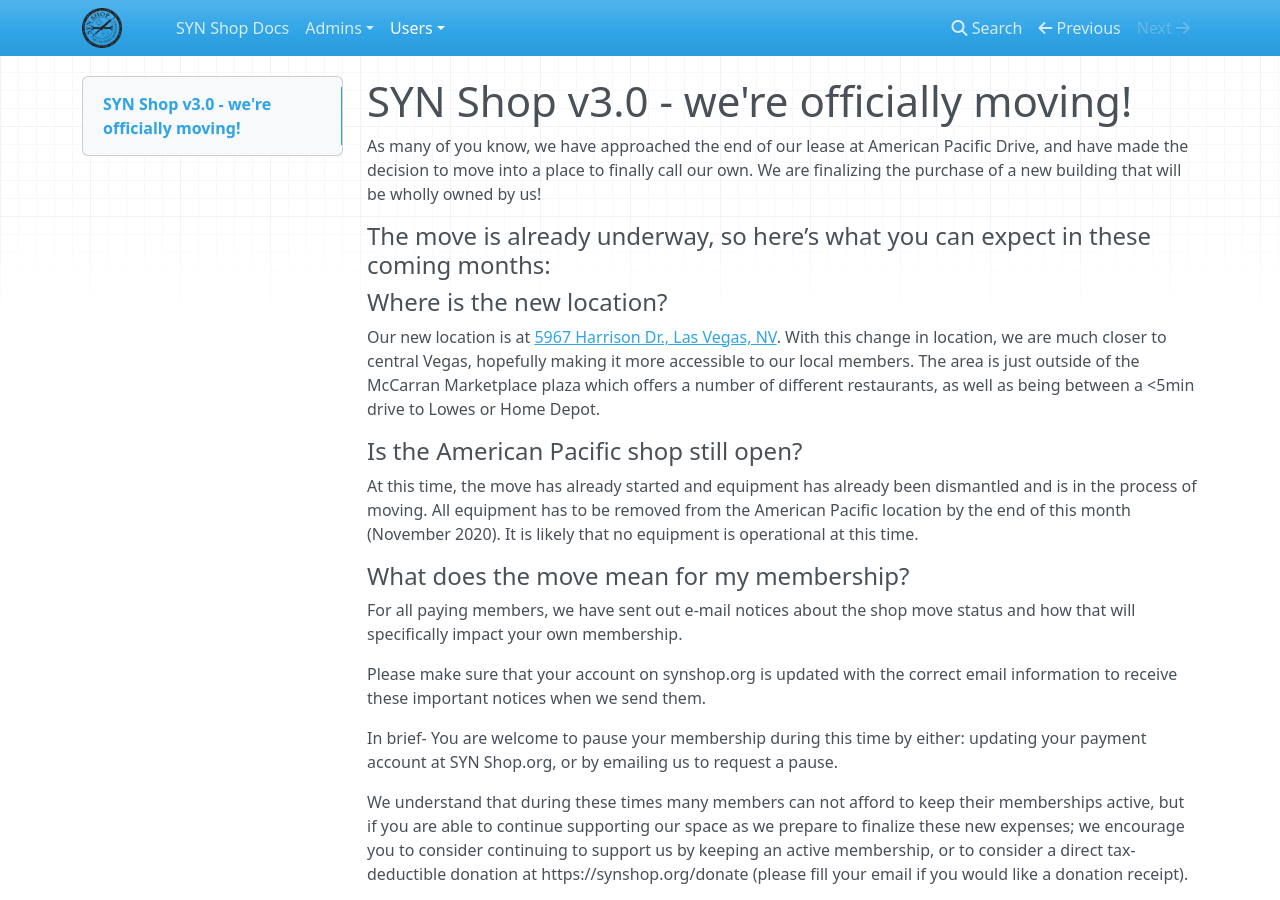
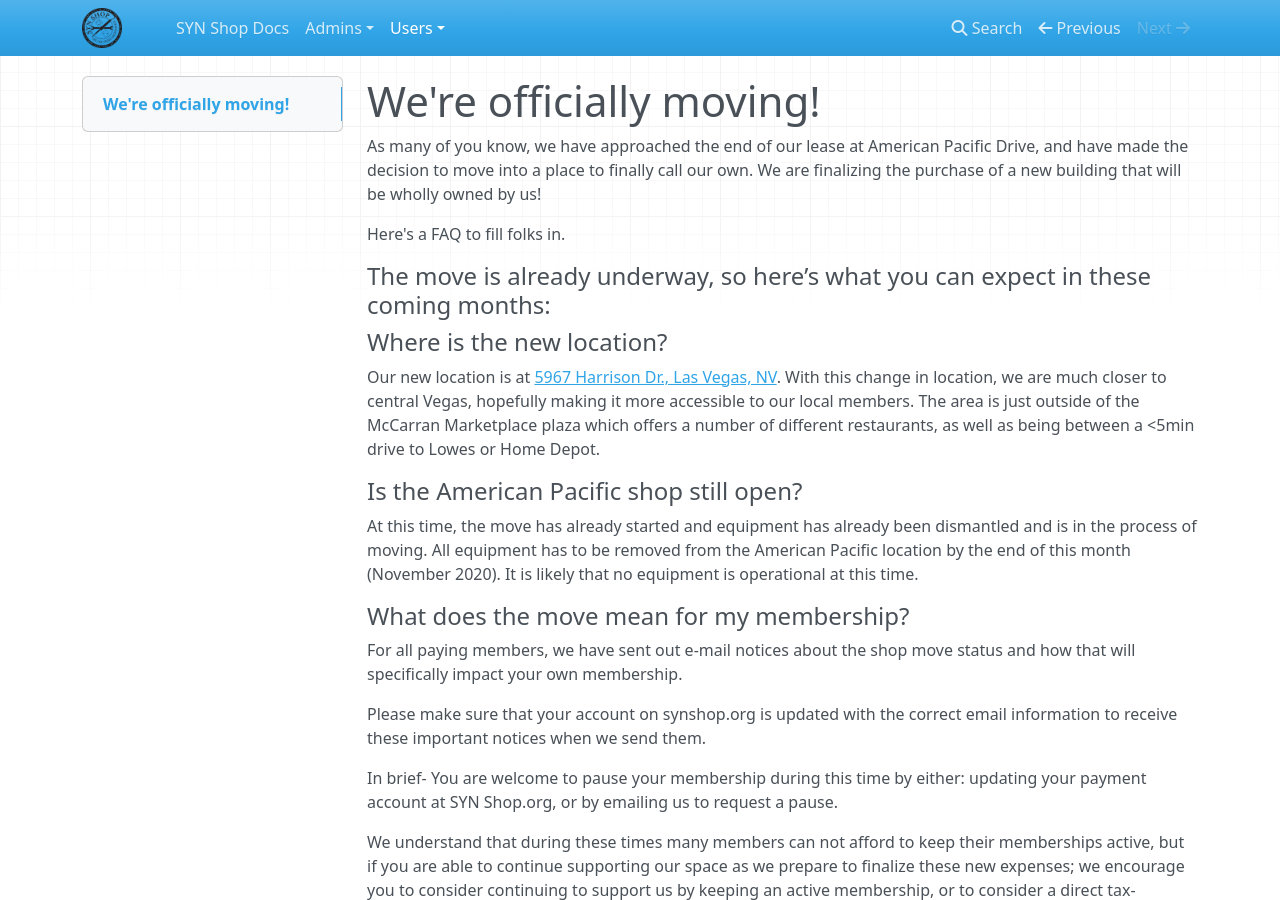
Before and after one commit to synshop/rtfm, an MkDocs documentation site: the page built from docs/users/SYNShop3.0/FAQ.md, in a window 1280 px wide and 900 px high. Built offline with MkDocs 1.6.1, drawn with Linux system fonts in a browser that asks for light colours; nearby versions of some CDN libraries.

Commit message:
Change title to be less redundant

```diff
--- a/docs/users/SYNShop3.0/FAQ.md
+++ b/docs/users/SYNShop3.0/FAQ.md
@@ -1,6 +1,8 @@
-# SYN Shop v3.0 - we're officially moving!
+# We're officially moving!
 
 As many of you know, we have approached the end of our lease at American Pacific Drive, and have made the decision to move into a place to finally call our own. We are finalizing the purchase of a new building that will be wholly owned by us!
+
+Here's a FAQ to fill folks in.
 
 #### The move is already underway, so here’s what you can expect in these coming months:
 
```
